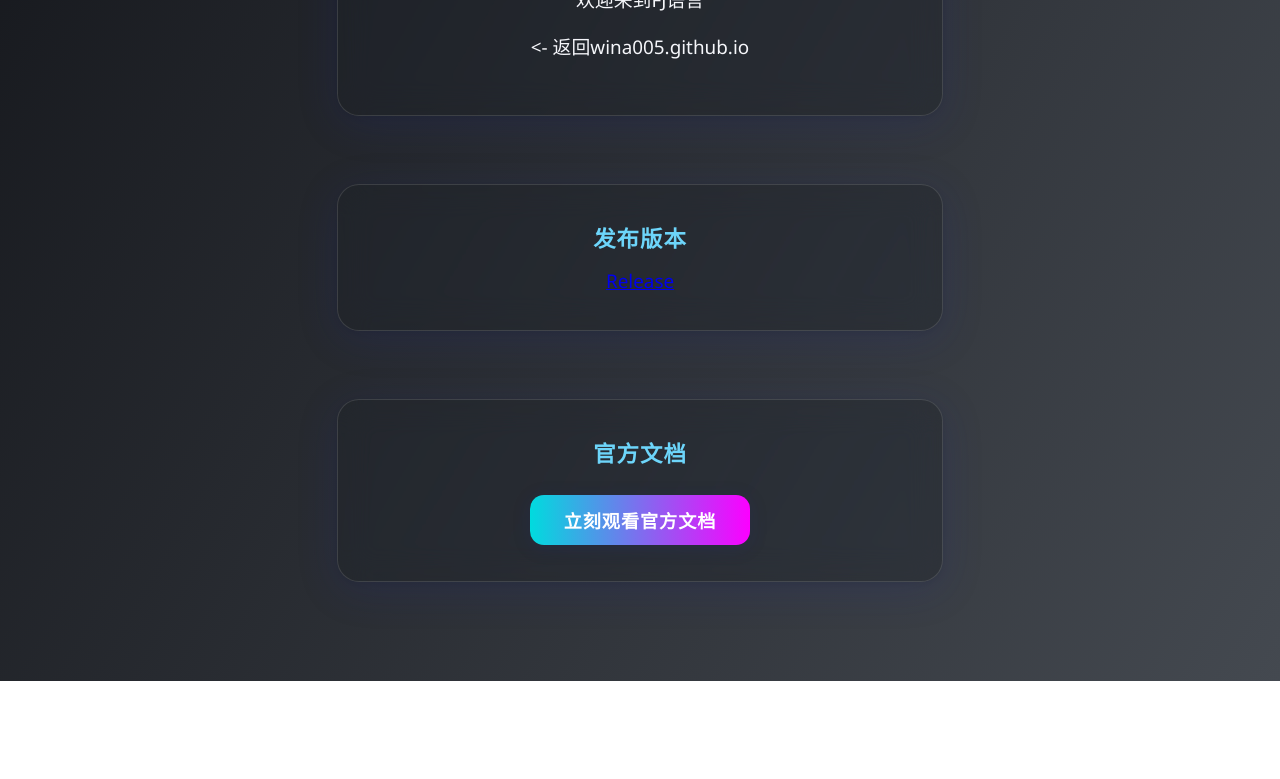
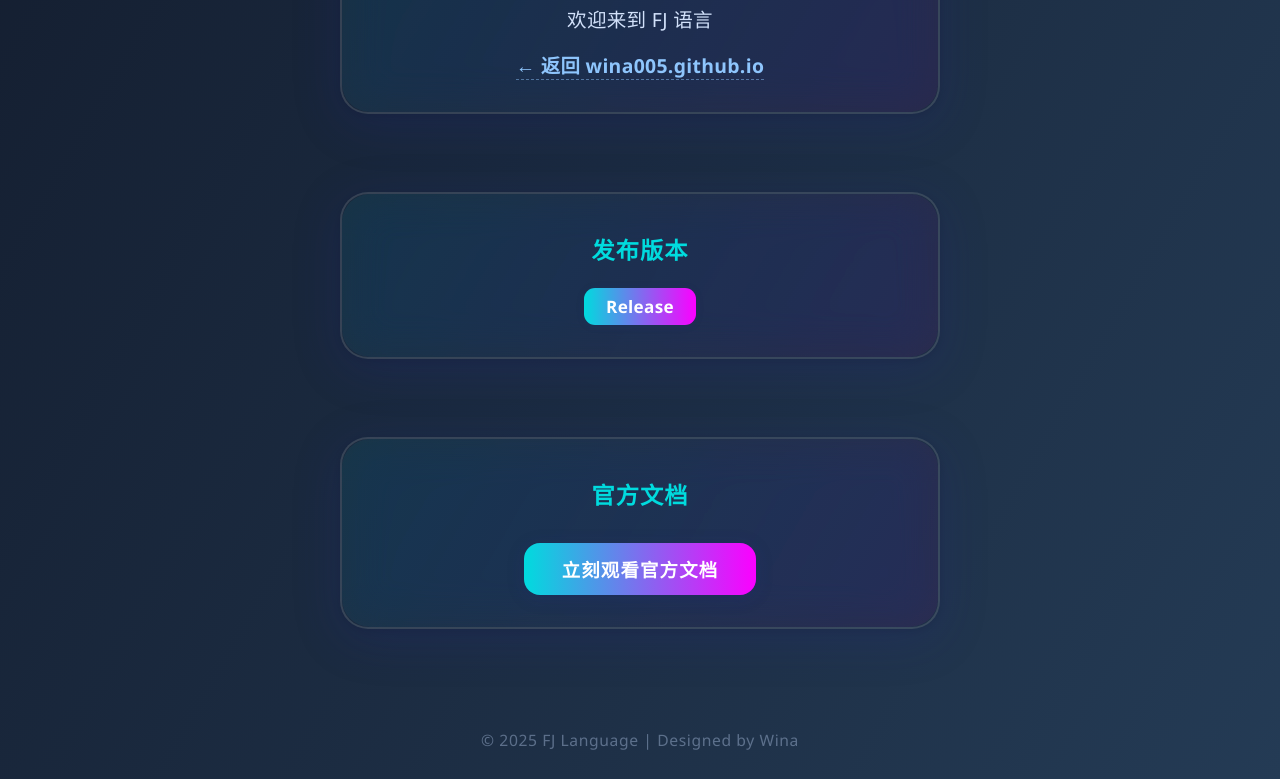
Before and after one commit to fj-world/fj-world.github.io, a plain HTML site: page index.html in a window 1280 px wide. Shown: the part 179-958 px from the top of the page. Before the commit the page ends 860 px from the top, so only its background shows below. Drawn offline with Linux system fonts and the light colour scheme.

Commit message:
Update index.html

```diff
--- a/index.html
+++ b/index.html
@@ -7,42 +7,59 @@
     <style type="text/css">
       body {
         min-height: 100vh;
-        background: linear-gradient(120deg, #16181d 0%, #444950 100%);
+        background: linear-gradient(120deg, #141e30 0%, #243b55 100%);
         margin: 0;
         display: flex;
         flex-direction: column;
         align-items: center;
         justify-content: flex-start;
         color: #f5f6fa;
-        padding: 40px 10px 20px 10px;
+        padding: 48px 12px 28px 12px;
         font-family: 'Segoe UI', 'Microsoft YaHei', Arial, sans-serif;
-        gap: 32px;
+        gap: 38px;
+        letter-spacing: 0.02em;
       }
 
       .glass {
         width: 100%;
-        max-width: 540px;
-        margin: 18px auto;
-        padding: 36px 32px;
-        border-radius: 22px;
-        background: rgba(30, 32, 36, 0.35);
-        box-shadow: 0 8px 40px 0 rgba(31,38,135,0.20), 0 2px 8px 0 rgba(0,0,0,0.10);
-        backdrop-filter: blur(16px) saturate(150%);
-        -webkit-backdrop-filter: blur(16px) saturate(150%);
-        border: 1.5px solid rgba(255,255,255,0.12);
+        max-width: 520px;
+        margin: 20px auto;
+        padding: 38px 38px 32px 38px;
+        border-radius: 28px;
+        background: rgba(34, 40, 49, 0.36);
+        box-shadow: 0 10px 48px 0 rgba(31,38,135,0.22), 0 2px 10px 0 rgba(0,0,0,0.13);
+        backdrop-filter: blur(22px) saturate(170%);
+        -webkit-backdrop-filter: blur(22px) saturate(170%);
+        border: 2px solid rgba(255,255,255,0.13);
         text-align: center;
-        font-size: 1.18rem;
-        transition: box-shadow 0.3s;
+        font-size: 1.21rem;
+        transition: box-shadow 0.29s, transform 0.15s;
+        position: relative;
+        overflow: hidden;
+      }
+      .glass::before {
+        content: "";
+        position: absolute;
+        inset: 0;
+        border-radius: 28px;
+        background: linear-gradient(120deg, rgba(0,219,222,0.07) 0%, rgba(252,0,255,0.06) 100%);
+        pointer-events: none;
+        z-index: 0;
+      }
+      .glass > * {
+        position: relative;
+        z-index: 1;
       }
       .glass:hover {
-        box-shadow: 0 16px 48px 0 rgba(31,38,135,0.25), 0 4px 12px 0 rgba(0,0,0,0.14);
+        box-shadow: 0 18px 56px 0 rgba(31,38,135,0.28), 0 5px 20px 0 rgba(0,0,0,0.19);
+        transform: translateY(-3px) scale(1.017);
       }
 
       h1 {
-        font-size: 2.3rem;
-        letter-spacing: 2px;
+        font-size: 2.5rem;
+        letter-spacing: 2.5px;
         margin-bottom: 18px;
-        font-weight: 700;
+        font-weight: 800;
         background: linear-gradient(90deg, #8ec5fc, #e0c3fc, #00dbde, #fc00ff);
         background-clip: text;
         -webkit-background-clip: text;
@@ -51,15 +68,16 @@
         margin-top: 0;
       }
       h2 {
-        font-size: 1.4rem;
-        color: #6dd5fa;
+        font-size: 1.45rem;
+        color: #00dbde;
         margin-bottom: 14px;
         margin-top: 0;
-        letter-spacing: 1px;
+        letter-spacing: 1.1px;
+        font-weight: 700;
       }
       .milestone {
         margin: 0 0 12px 0;
-        font-size: 1.05rem;
+        font-size: 1.07rem;
         display: flex;
         align-items: flex-start;
         gap: 10px;
@@ -76,46 +94,93 @@
         flex: 1;
         color: #f5f6fa;
       }
-
+      .nav-link {
+        color: #8ec5fc;
+        text-decoration: none;
+        font-weight: 600;
+        border-bottom: 1.5px dashed #8ec5fc77;
+        transition: color 0.2s, border-bottom 0.2s;
+        margin-top: 8px;
+        display: inline-block;
+      }
+      .nav-link:hover {
+        color: #fc00ff;
+        border-bottom: 1.5px solid #fc00ff99;
+      }
+      .repo-link {
+        color: #fff;
+        background: linear-gradient(90deg, #00dbde 0%, #fc00ff 100%);
+        padding: 7px 22px;
+        border-radius: 11px;
+        text-decoration: none;
+        font-weight: 600;
+        font-size: 1.07rem;
+        margin: 8px auto 0 auto;
+        display: inline-block;
+        transition: background 0.28s, transform 0.16s;
+        box-shadow: 0 1px 8px 0 rgba(31,38,135,0.10);
+      }
+      .repo-link:hover {
+        background: linear-gradient(90deg, #fc00ff 0%, #00dbde 100%);
+        transform: scale(1.045);
+      }
       .link-btn {
         display: inline-block;
-        padding: 12px 34px;
-        margin-top: 12px;
-        font-size: 1.13rem;
-        font-weight: 600;
+        padding: 13px 38px;
+        margin-top: 18px;
+        font-size: 1.15rem;
+        font-weight: 700;
         color: #fff;
         background: linear-gradient(90deg, #00dbde 0%, #fc00ff 100%);
         border: none;
-        border-radius: 14px;
-        box-shadow: 0 3px 18px 0 rgba(31,38,135,0.17);
+        border-radius: 16px;
+        box-shadow: 0 3px 18px 0 rgba(31,38,135,0.19);
         cursor: pointer;
-        transition: background 0.3s, transform 0.18s;
+        transition: background 0.30s, transform 0.19s;
         outline: none;
         text-decoration: none;
-        letter-spacing: 1px;
+        letter-spacing: 1.2px;
       }
       .link-btn:hover {
         background: linear-gradient(90deg, #fc00ff 0%, #00dbde 100%);
-        transform: scale(1.045);
+        transform: scale(1.055);
+      }
+      .desc-main {
+        margin-bottom: 10px;
+        font-size: 1.22rem;
+        font-weight: 400;
+        color: #d2e1fa;
+      }
+      .footer {
+        color: #869ab8;
+        font-size: 0.98rem;
+        margin-top: 42px;
+        margin-bottom: 0;
+        opacity: 0.6;
+        letter-spacing: 0.6px;
+        text-align: center;
       }
     </style>
   </head>
-
   <body>
     <div class="glass">
       <h1>FJ Repo</h1>
-      <p>欢迎来到FJ语言</p>
-      <p>&lt;- 返回wina005.github.io</p>
+      <p class="desc-main">欢迎来到 FJ 语言</p>
+      <a class="nav-link" href="https://wina005.github.io">&larr; 返回 wina005.github.io</a>
     </div>
 
     <div class="glass">
       <h2>发布版本</h2>
-      <a href="#">Release</a>
+      <a class="repo-link" href="#">Release</a>
     </div>
 
     <div class="glass">
       <h2>官方文档</h2>
       <a class="link-btn" href="#" target="_blank">立刻观看官方文档</a>
     </div>
+
+    <div class="footer">
+      &copy; 2025 FJ Language | Designed by Wina
+    </div>
   </body>
 </html>
```
